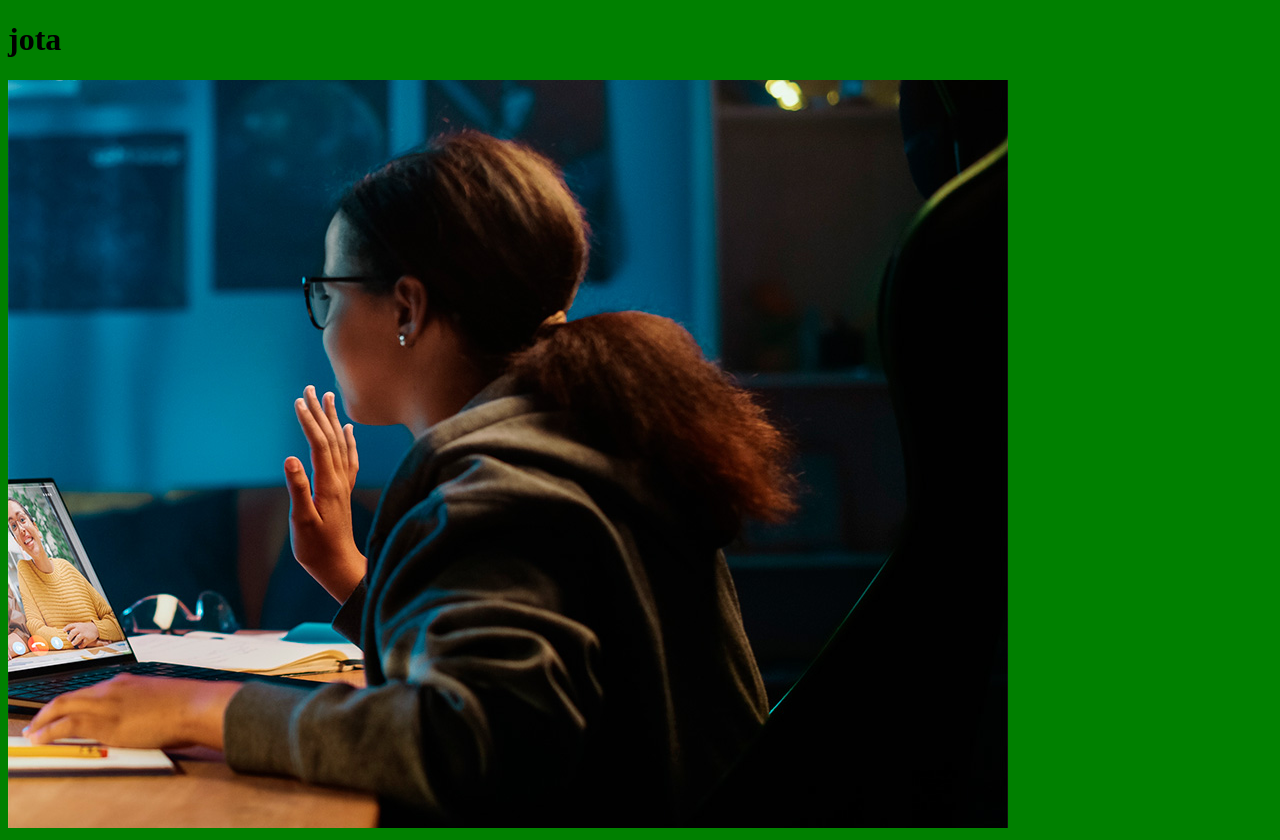
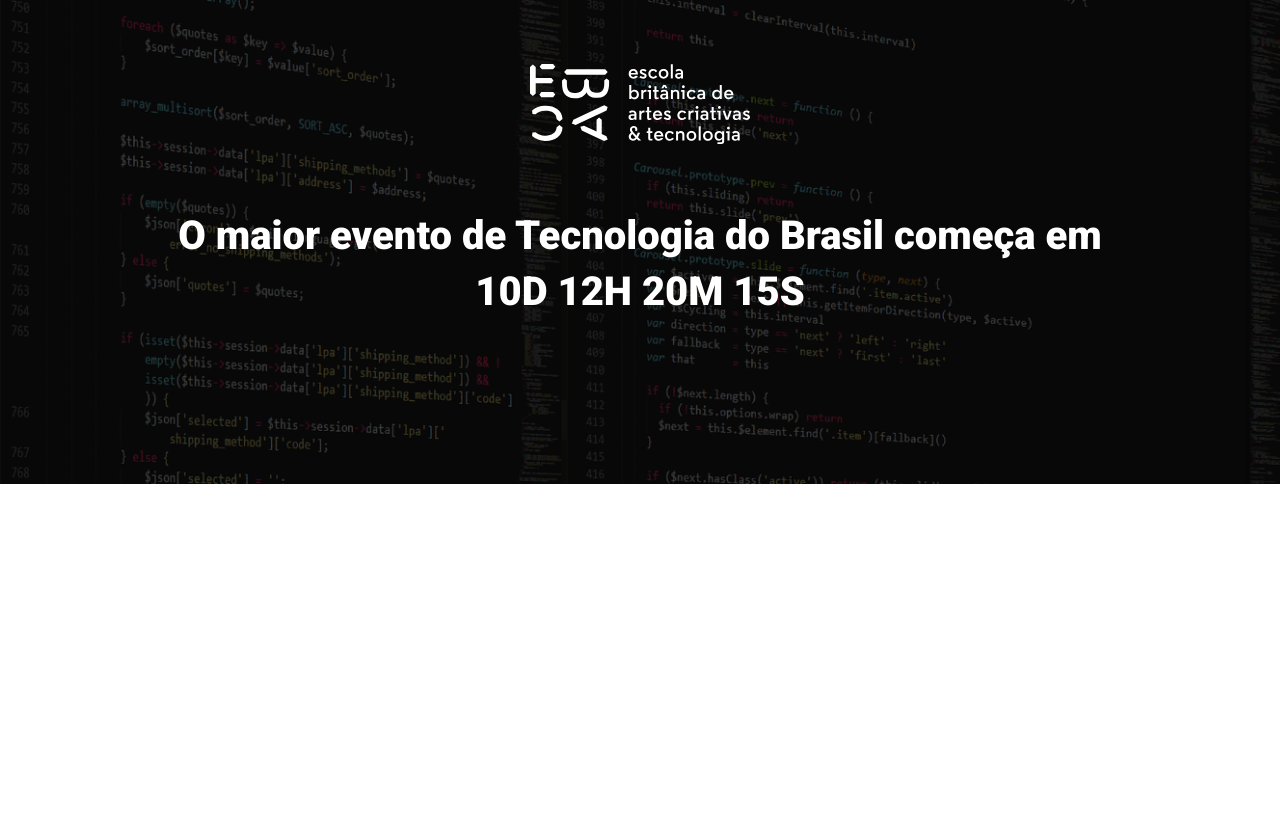
Before and after one commit to GabriellBueno/ebac_tech_talks, a website built with Parcel: page src/index.html in a window 1280 px wide. After the commit the page ends 800 px from the top, so only its background shows below. Built offline with nearby package versions, Linux system fonts and the light colour scheme.

Commit message:
Criando o Hero

```diff
--- a/src/index.html
+++ b/src/index.html
@@ -1,14 +1,30 @@
 <!DOCTYPE html>
 <html lang="pt-br">
+
 <head>
     <meta charset="UTF-8">
     <meta name="viewport" content="width=device-width, initial-scale=1.0">
-    <title>Document</title>
+    <title>EBAC Tech Talks</title>
+
+    <link rel="preconnect" href="https://fonts.googleapis.com">
+    <link rel="preconnect" href="https://fonts.gstatic.com" crossorigin>
+    <link
+        href="https://fonts.googleapis.com/css2?family=Roboto:ital,wght@0,100;0,300;0,400;0,500;0,700;0,900;1,100;1,300;1,400;1,500;1,700;1,900&display=swap"
+        rel="stylesheet">
     <link rel="stylesheet" href="styles/main.scss">
 </head>
+
 <body>
-    <h1>jota</h1>
-    <img src="images/backend.png" alt="">
+
+    <header class="hero">
+        <div class="conteiner">
+            <img class="hero__logo" src="images/ebac_logo.svg" alt="">
+            <p class="hero__text">
+                O maior evento de Tecnologia do Brasil começa em 10D 12H 20M 15S</p>
+        </div>
+    </header>
+
     <script src="scripts/main.js"></script>
 </body>
+
 </html>
--- /dev/null
+++ b/src/styles/_hero.scss
@@ -0,0 +1,53 @@
+.hero {
+    padding-top: 64px;
+    padding-bottom: 100px;
+    background-image: url(../images/fundo.png);
+    background-repeat: no-repeat;
+    background-size: cover;
+    position: relative;
+    color: white;
+
+    .conteiner{
+        position: relative;
+    }
+
+    &::before{
+        position: absolute;
+        top: 0;
+        left: 0;
+        width: 100%;
+        height: 100%;
+        background-color: black;
+        content: "";
+        opacity: 0.7;
+    }
+
+    &__text{
+        margin-top: 64px;
+        margin-bottom: 64px;
+        font-size: 40px;
+        line-height: 56px;
+        font-weight: 800;
+        text-align: center;
+    }
+
+    &__logo{
+        display: block;
+        margin: 0 auto;
+        height: 80px;
+    }
+
+    @media (max-width: 640px){
+
+        padding: 40px 0;
+        &__logo{
+            height: 40px;
+        }
+
+        &__text{
+            font-size: 22px;
+            line-height: 24px;
+            margin: 24px 0;
+        }
+    }
+}
--- a/src/styles/main.scss
+++ b/src/styles/main.scss
@@ -1,3 +1,34 @@
-body{
-    background-color: green;
+@use 'hero';
+
+* {
+    margin: 0;
+    padding: 0;
+    box-sizing: border-box;
+    font-family: Roboto, sans-serif;
 }
+
+.conteiner {
+    max-width: 960px;
+    width: 100%;
+    margin: 0 auto;
+
+
+
+
+
+
+
+
+
+
+
+
+
+    @media (max-width: 640px) {
+        max-width: 80%;
+    }
+
+    @media (max-width: 1024px) {
+        max-width: 90%;
+    }
+}
```
